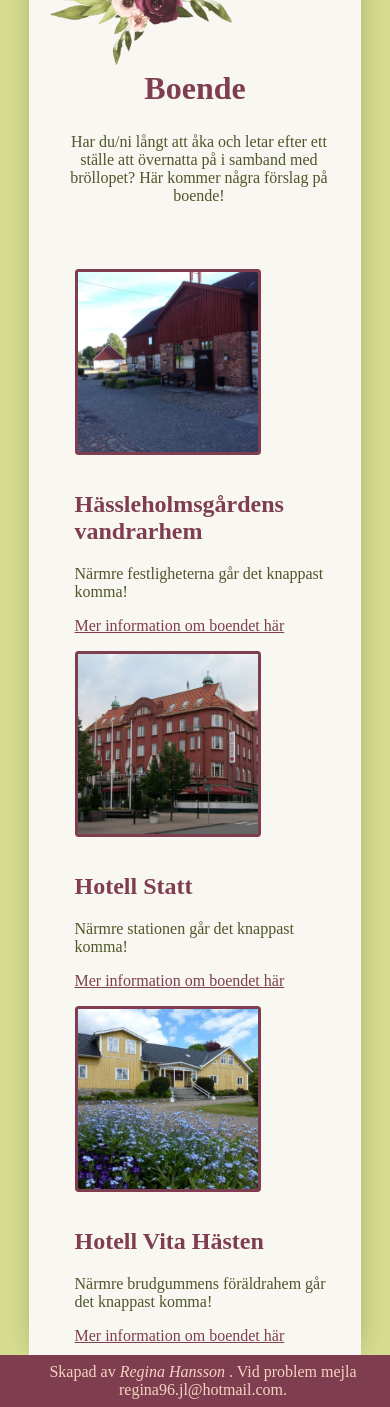
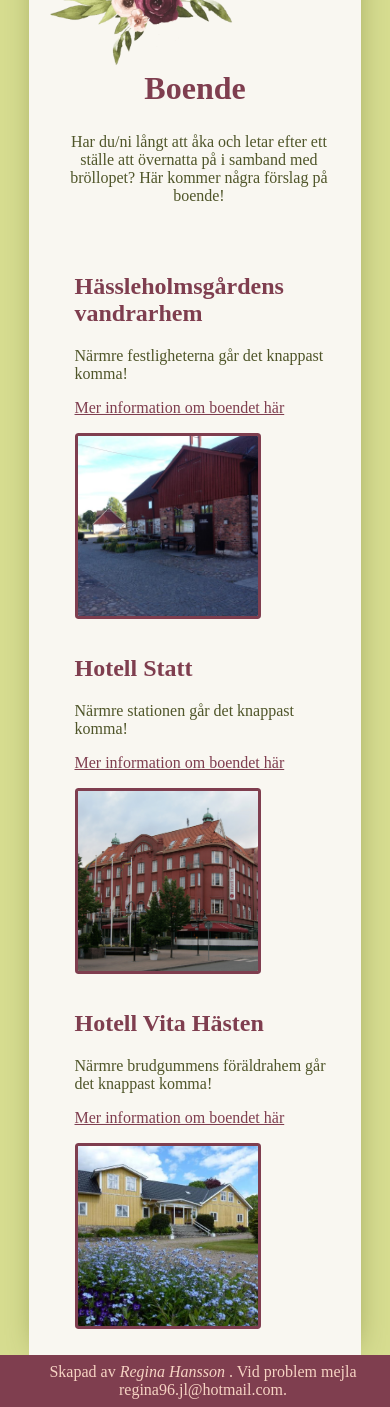
Before and after one commit to reggosaurus-reg/WeddingWebsite, a Flask app: page /boende in a window 390 px wide. Shown: the part 51-1458 px from the top of the page. Run offline with Flask 2, Linux system fonts and the light colour scheme.

Commit message:
Fix order of hotel elements in mobile, but gets ugly when wraps on a bigger (but not full) screen

```diff
--- a/static/css/style.css
+++ b/static/css/style.css
@@ -101,9 +101,10 @@ h2 {
 	justify-content: left;
 }
 
-.hotel div {
+div.hotel_content {
 	margin-left: 1em;
 	flex-grow: 2;
+	order: 2;
 }
 
 .hotel h1 {
@@ -119,6 +120,7 @@ h2 {
 	width: 230px;
 	height: 230px;
 	object-fit: cover;
+	order: 1;
 }
 
 .flex-container {
@@ -218,9 +220,16 @@ nav {
 		height: 50vh;
 	}
 
+	div.hotel_content {
+		margin-left: 1em;
+		flex-grow: 2;
+		order: 1;
+	}
+
 	.hotel img {
 		width: 180px;
 		height: 180px;
 		object-fit: cover;
+		order: 2;
 	}
 }
--- a/templates/boende.html
+++ b/templates/boende.html
@@ -15,7 +15,7 @@
 		<img class="border"
 			 src="{{ url_for('static', filename ='img/boende_hlm_gard.jpg') }}"
 			 alt="Hässleholmsgårdens vandrarhem">
-		<div>
+		<div class="hotel_content">
 			<h1>Hässleholmsgårdens vandrarhem</h1>
 			<p class="text hotell_desc">
 			Närmre festligheterna går det knappast komma!
@@ -29,7 +29,7 @@
 		<img class="border"
 			 src="{{ url_for('static', filename ='img/boende_hlm_statt.jpg') }}"
 			 alt="Hotell Statt">
-		<div>
+		<div class="hotel_content">
 			<h1>Hotell Statt</h1>
 			<p class="text hotell_desc">
 			Närmre stationen går det knappast komma!
@@ -43,7 +43,7 @@
 		<img class="border"
 			 src="{{ url_for('static', filename ='img/boende_hva_hotell.jpg') }}"
 			 alt="Hotell Vita Hästen">
-		<div>
+		<div class="hotel_content">
 			<h1>Hotell Vita Hästen</h1>
 			<p class="text hotell_desc">
 			Närmre brudgummens föräldrahem går det knappast komma!
```
